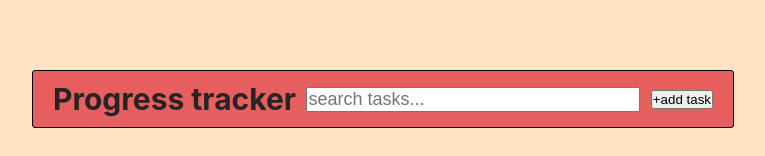
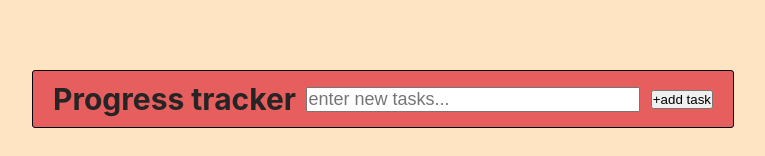
Before and after one commit to Yashvi-saini/React_project, a React (Create React App) app: page / in a window 1280 px wide. Shown: the part 250-406 px from the top of the page, without its empty margins (257-1022 px from the left). Built offline with nearby package versions, Linux system fonts and the light colour scheme.

Commit message:
add task feature in nav bar added

```diff
--- a/src/App.js
+++ b/src/App.js
@@ -8,13 +8,24 @@ const App = () => {
     inprogress: ["Task 3","Task 5","Task 6"],
     done: ["Task 4"]
   });
+
   const [draggedTask, setDraggedTask] = useState(null);
+
+  const handleAddTask = (taskText) => {
+    setTasks((prev) => ({
+      ...prev,
+      todo: [...prev.todo, taskText]   // add to "todo"
+    }));
+  };
+
   const handleDragStart = (task, col, index) => {
     setDraggedTask({ task, col, index });
   };
+
   const handleDragOver = (e) => {
     e.preventDefault();
   };
+
   const handleDropColumn = (col) => {
     if (!draggedTask) return;
 const newTasks = { ...tasks };
@@ -54,7 +65,7 @@ const newTasks = { ...tasks };
 
   return (
     <div className="outerbox">
-      <Navbar />
+      <Navbar  onAddTask={handleAddTask}/>
       <div className="columnbox">
         <Taskcontainer
           title="To Do"
--- a/src/components/navbar.jsx
+++ b/src/components/navbar.jsx
@@ -1,10 +1,17 @@
-import React from 'react';
-const Navbar=()=>{
+import React,{useState} from 'react';
+const Navbar=({onAddTask})=>{
+    const [taskText,setTaskText]=useState("");
+    const handleAddTask =()=>{
+        if(taskText.trim()!==""){
+            onAddTask(taskText);
+            setTaskText("");
+        }
+    };
     return (
         <nav className="navbar">
             <div className="navtitle">Progress tracker</div>
-             <input type="text" className="search" placeholder="search tasks..." />
-            <button className="navbutton">+add task</button>
+             <input type="text" className="search" placeholder="enter new tasks..."value={taskText}  onChange={(e)=>setTaskText(e.target.value)}/>
+            <button className="navbutton" onClick={handleAddTask}>+add task</button>
         </nav>
     );
 };
```
